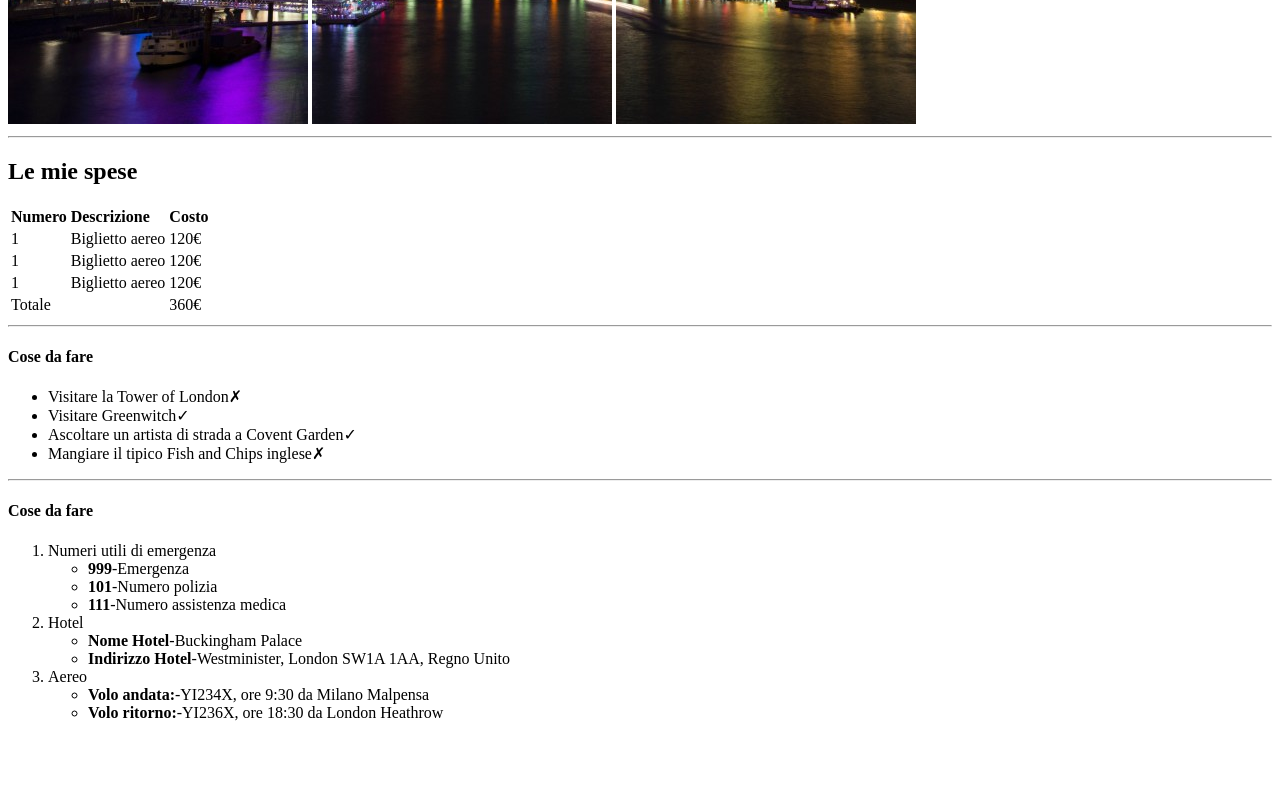
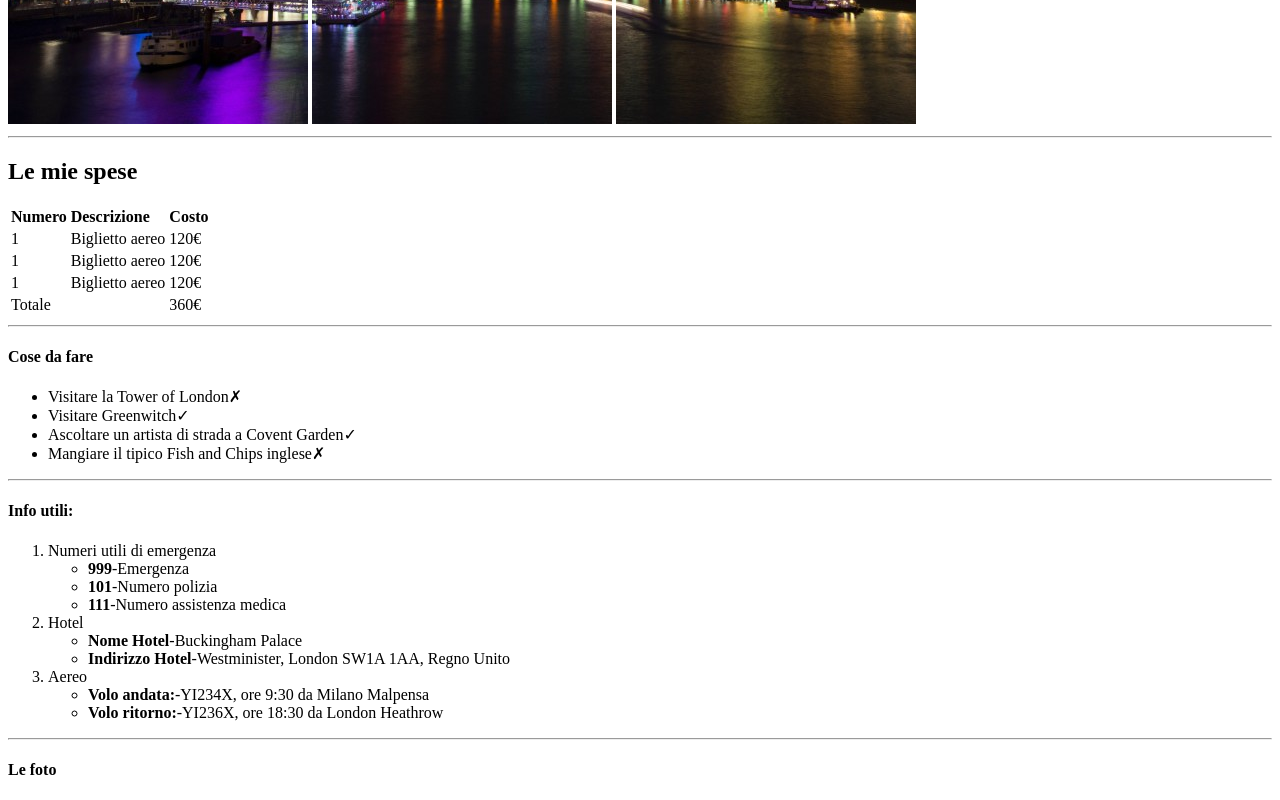
Before and after one commit to edoardoascanio/html-london-trip, a plain HTML site: page index.html in a window 1280 px wide. Shown: the part 556-1356 px from the top of the page. Before the commit the page ends 1294 px from the top, so only its background shows below. Drawn offline with Linux system fonts and the light colour scheme.

Commit message:
add footer

```diff
--- a/index.html
+++ b/index.html
@@ -77,7 +77,7 @@
         <hr>
 <!-- Lista Info utili  -->
         <section>
-            <h4>Cose da fare</h4>
+            <h4>Info utili:</h4>
             <ol>
                 <li>Numeri utili di emergenza
                     <ul>
@@ -102,5 +102,15 @@
         </section>
 
     </main>
+
+    <hr>
+    <!-- Foto Finali -->
+    <footer>
+            <h4>Le foto</h4>
+            <div>
+                <a href="https://www.abta.com/sites/default/files/styles/large/public/media/uploads/london-400x400-compressor_0.jpg"></a>
+                <a href="https://pokerstarscareers.com/wp-content/uploads/2020/01/London-Wider-Area-e1597319992670-400x400.jpg"></a>
+            </div>
+    </footer>
 </body>
 </html>
```
